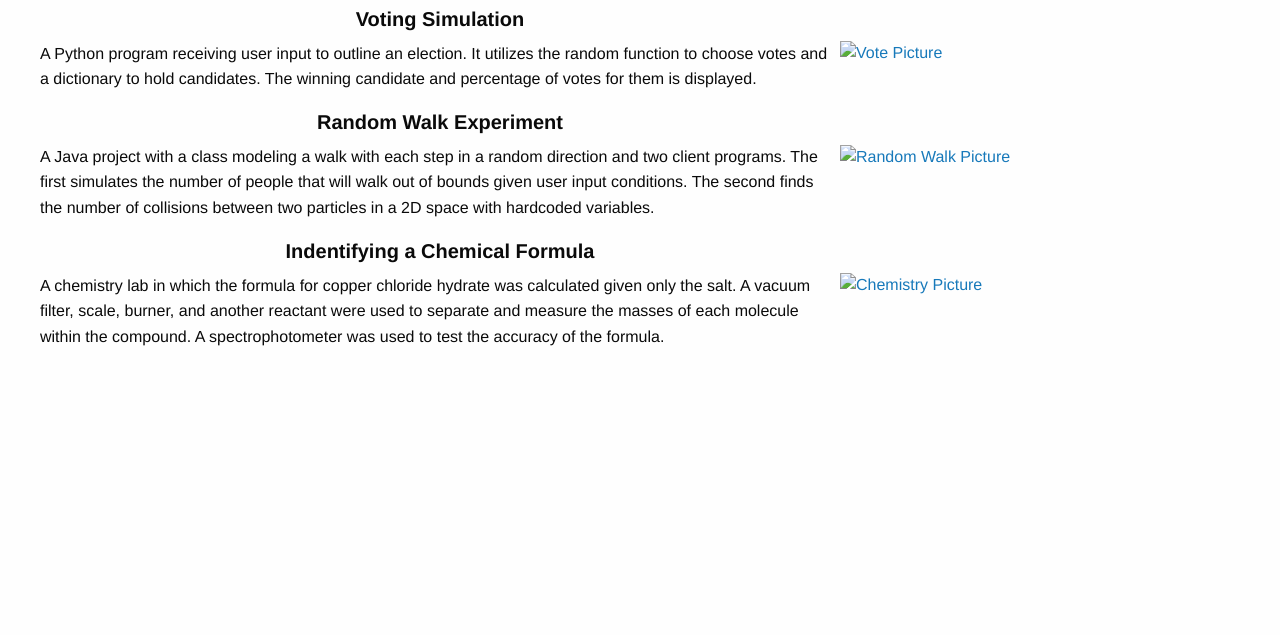
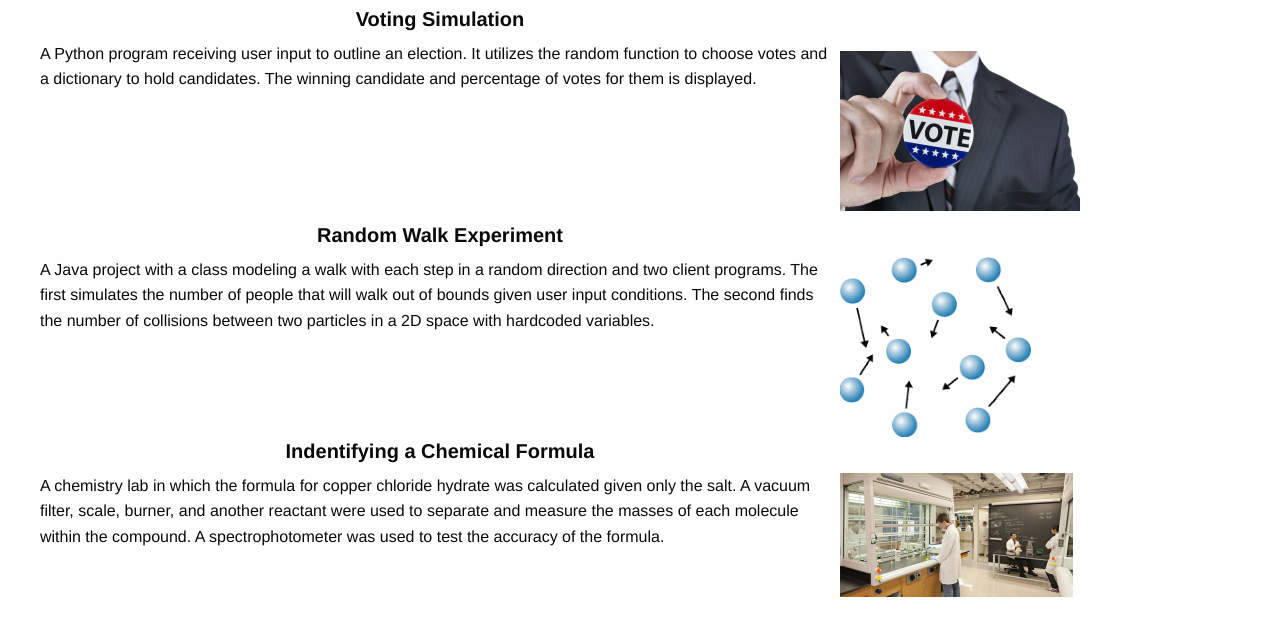
Before and after one commit to IsaiahGiebel/IsaiahGiebel.github.io, a plain HTML site: page projects.html in a window 1280 px wide. Shown: the part 141-776 px from the top of the page. Drawn offline with Linux system fonts and the light colour scheme; files that its build step writes are made by us from their sources; files whose address does not match are found by name.

Commit message:
Update projects.html

```diff
--- a/projects.html
+++ b/projects.html
@@ -4,8 +4,8 @@
 	<meta charset="utf-8">
 	<meta name="viewport" content="width=device-width, initial-scale=1.0">
 	<title>Foundation Intro</title>
-	<link rel="stylesheet" href="css/foundation.css">
-    <link rel="stylesheet" href="css/myStyles.css">
+	<link rel="stylesheet" href="foundation.css">
+    <link rel="stylesheet" href="myStyles.css">
     <script type="application/javascript" src="js/vendor/jstest.js"></script>
 
 </head>
@@ -35,7 +35,7 @@
                         It utilizes the random function to choose votes and a dictionary to hold candidates.
                         The winning candidate and percentage of votes for them is displayed.
                     </p>
-                    <a href="https://patch.com/virginia/oldtownalexandria/duplicate-voter-registrations-may-total-354k-virginia-data" target="_blank">   <img src="images/vote.png" alt="Vote Picture"/></a>
+                    <a href="https://patch.com/virginia/oldtownalexandria/duplicate-voter-registrations-may-total-354k-virginia-data" target="_blank">   <img src="vote.png" alt="Vote Picture"/></a>
                     <h5 class="cell small-8" style="font-weight:bold; text-align: center;">
                         Random Walk Experiment
                     </h5>
@@ -44,7 +44,7 @@
                         The first simulates the number of people that will walk out of bounds given user input conditions.
                         The second finds the number of collisions between two particles in a 2D space with hardcoded variables.
                     </p>
-                    <a href="https://www.mit.edu/~kardar/teaching/projects/chemotaxis(AndreaSchmidt)/gas_particles.gif" target="_blank">   <img src="images/gas_particles.png" alt="Random Walk Picture"/></a>
+                    <a href="https://www.mit.edu/~kardar/teaching/projects/chemotaxis(AndreaSchmidt)/gas_particles.gif" target="_blank">   <img src="gas_particles.png" alt="Random Walk Picture"/></a>
                     <h5 class="cell small-8" style="font-weight:bold; text-align: center;">
                         Indentifying a Chemical Formula
                     </h5>
@@ -53,7 +53,7 @@
                          A vacuum filter, scale, burner, and another reactant were used to separate and measure the masses of each molecule within the compound.
                          A spectrophotometer was used to test the accuracy of the formula.
                     </p>
-                    <a href="https://www.eypae.com/client/boston-university/organic-chemistry-laboratory" target="_blank">   <img src="images/chemistry.png" alt="Chemistry Picture"/></a>
+                    <a href="https://www.eypae.com/client/boston-university/organic-chemistry-laboratory" target="_blank">   <img src="chemistry.png" alt="Chemistry Picture"/></a>
 
                 </div>
 
```
